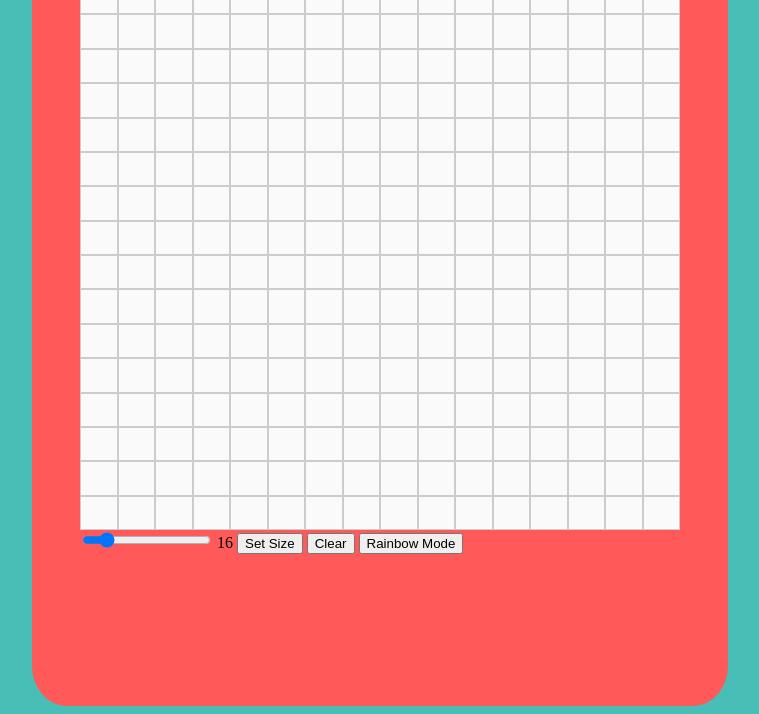
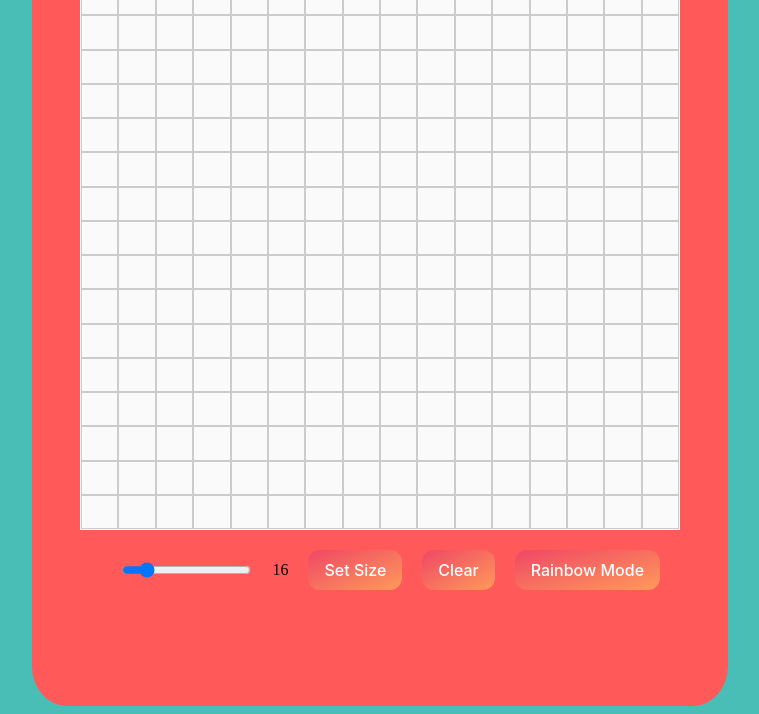
Before and after one commit to Alonso8729/Etch-a-Sketch, a plain HTML site: page index.html in a window 1280 px wide. Shown: the part 102-816 px from the top of the page, without its empty margins (260-1019 px from the left). Drawn offline with Linux system fonts and the light colour scheme; a web font is replaced by a local one.

Commit message:
Added buttons style

```diff
--- a/style.css
+++ b/style.css
@@ -20,8 +20,14 @@ body {
     height: 800px;
     border-radius: 5%;
     align-items: center;
+}
 
+.second-container {
+    display: flex;
+    flex-direction: column;
+    justify-content: space-between;
 }
+
 
 h1 {
     display: flex;
@@ -37,14 +43,59 @@ h1 {
     width: 600px;
     height: 550px;
     background-color: #fafafa;
-    border-radius: 2%;
+    border: 0.5px solid white;
     display: flex;
     flex-wrap: wrap;
+    box-sizing: border-box;
 }
 
 .board .cell {
     border: 1px solid #ccc;
-    width: calc(100% / 16);
+    width: var(--cell-width);
     box-sizing: border-box;
     transition: background-color 0.3s;
 }
+
+.buttons {
+    display: flex;
+    align-items: center;
+    justify-content: center;
+    justify-content: space-evenly;
+    margin-top: 20px;
+}
+
+#set-grid-button {
+    display: flex;
+    justify-content: baseline;
+}
+
+
+button {
+    background: linear-gradient(to bottom right, #EF4765, #FF9A5A);
+    border: 0;
+    border-radius: 12px;
+    color: #FFFFFF;
+    cursor: pointer;
+    display: inline-block;
+    font-family: -apple-system, system-ui, "Segoe UI", Roboto, Helvetica, Arial, sans-serif;
+    font-size: 16px;
+    font-weight: 500;
+    line-height: 2.5;
+    outline: transparent;
+    padding: 0 1rem;
+    text-align: center;
+    text-decoration: none;
+    transition: box-shadow .2s ease-in-out;
+    user-select: none;
+    -webkit-user-select: none;
+    touch-action: manipulation;
+    white-space: nowrap;
+}
+
+button:not([disabled]):focus {
+    box-shadow: 0 0 .25rem rgba(0, 0, 0, 0.5), -.125rem -.125rem 1rem rgba(239, 71, 101, 0.5), .125rem .125rem 1rem rgba(255, 154, 90, 0.5);
+}
+
+button:not([disabled]):hover {
+    box-shadow: 0 0 .25rem rgba(0, 0, 0, 0.5), -.125rem -.125rem 1rem rgba(239, 71, 101, 0.5), .125rem .125rem 1rem rgba(255, 154, 90, 0.5);
+}
```
